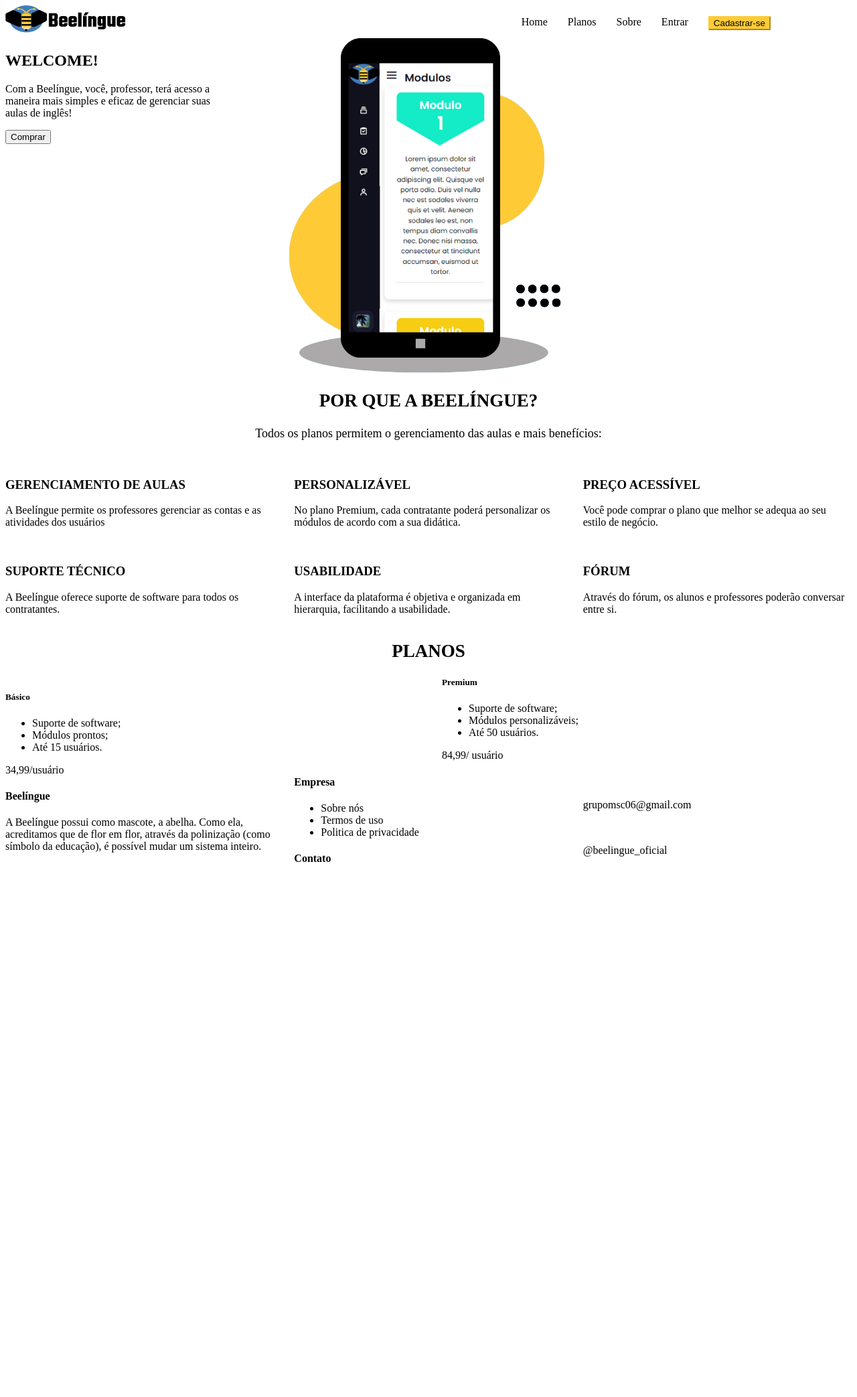
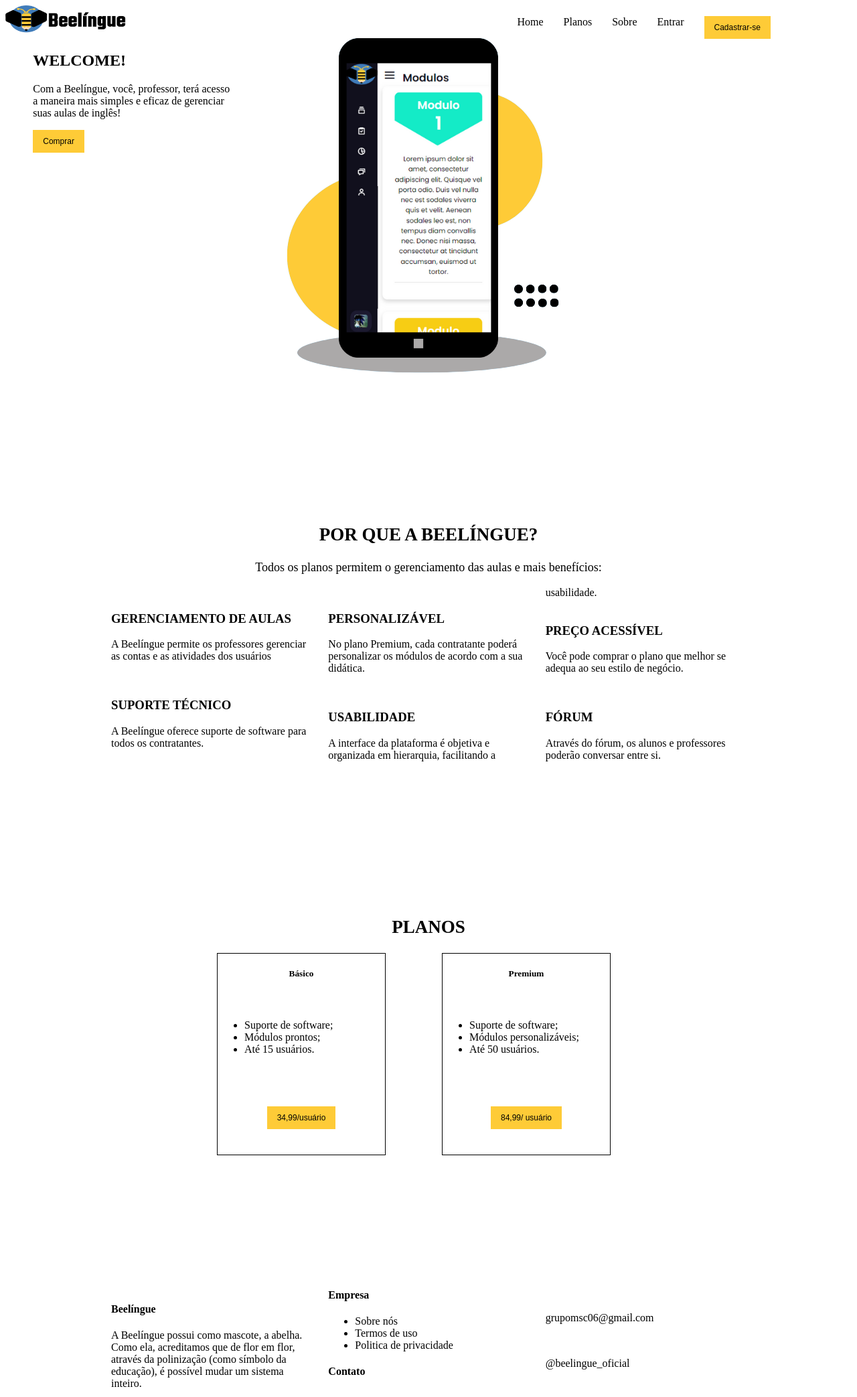
Before and after one commit to beelingue/Beelingue, a PHP site: page / in a window 1280 px wide. Shown: the whole page at 67% size. Before the commit the page ends 1287 px from the top, so only its background shows below. Run offline with PHP 8.4, Linux system fonts and the light colour scheme.

Commit message:
atualização 14/10 20h
criei blocos dos planos;
centralizei os conteudos;
e criei div divisora

```diff
--- a/index.html
+++ b/index.html
@@ -20,7 +20,7 @@
         <li> Planos</li>
         <li> Sobre</li>
         <li> Entrar</li>
-        <li> <button> Cadastrar-se</button></li>
+        <li> <button class="button-y"> Cadastrar-se</button>
     </ul>
     </div>
 
@@ -33,7 +33,7 @@
         <div>
             <h1> WELCOME!</h1>
             <p> Com a Beelíngue, você, professor, terá acesso a maneira mais simples e eficaz de gerenciar suas aulas de inglês!</p>
-            <button> Comprar </button>
+            <button class="button-y"> Comprar </button>
             <div>
                 <img src="img/plat-transp.png">
             </div>
@@ -42,7 +42,7 @@
 
 </section>
 </main>
-
+<div class="divisor"> </div>
 <section>
     <div class="center">
 <h1> POR QUE A BEELÍNGUE?</h1>
@@ -81,37 +81,44 @@
     </div>
 </div>
 </section>
-
+<div class="divisor"> </div>
 <section>
+  <div>
     <div class="center">
     <h1> PLANOS </h1>
     </div>
     <div class="container2">
-        <div>
+        <div class="plano">
+          <div class="aa">
     <h5> Básico</h5>
     <ul>
     <li>Suporte de software;</li>
     <li>Módulos prontos;</li>
     <li>Até 15 usuários.</li>
     </ul>
-    <a> 34,99/usuário</a>
+    <button class="button-y"> 34,99/usuário </button>
+  </div>
 </div>
 
-<div>
+<div class="plano">
+  <div class="aa">
     <h5> Premium</h5>
     <ul>
     <li>Suporte de software;</li>
     <li>Módulos personalizáveis;</li>
     <li>Até 50 usuários.</li>
     </ul>
-    <a> 84,99/ usuário </a>
+    <button class="button-y"> 84,99/ usuário </button>
+  </div>
 </div>
 </div>
 </section>
-
+<div class="divisor"> </div>
 
 <footer> <!--rodapé para a página -->
+
 <div class="container3">
+
     <div class="col">
 <h4> Beelíngue</h4>
 <p> A Beelíngue possui como mascote, a abelha. Como ela, acreditamos que de flor em flor, através da polinização (como símbolo da educação), é possível mudar um sistema inteiro.</p>
@@ -129,6 +136,7 @@
 <img> <p> grupomsc06@gmail.com</p>
 <img> <p> @beelingue_oficial</p>
     </div>
+
 </div>
 </footer>
 </body>
--- a/style.css
+++ b/style.css
@@ -20,7 +20,7 @@ border-color: #FECB37;
 }
 
 
-.menu li button:hover{
+.button-y:hover{
 
     -moz-box-shadow:0 3px 10px 0 #CCC;
     -webkit-box-shadow:0 3px 10px 0 #ccc;
@@ -56,14 +56,22 @@ border-color: #FECB37;
 
 /* main*/
 .container2{
-
     column-count: 2;
     column-gap: 40px;
+    width: 50%;
+    align-items: center;
+    margin-left: auto;
+    margin-right: auto;
+    }
 
-    }
 .container3{
- column-count: 3;
-column-gap: 30px;
+    column-count: 3;
+    column-gap: 25px;
+    width: 75%;
+
+    position: relative;
+    margin-left: auto;
+    margin-right: auto;
 }
 
 .center {
@@ -74,3 +82,38 @@ column-gap: 30px;
     text-align: center;
     font-size: 18px;
 }
+
+.button-y{
+    background-color: #FECB37;
+    border: none;
+    color: black;
+    padding: 10px 15px;
+    text-align: center;
+    text-decoration: none;
+    display: inline-block;
+    font-size: 12px;
+}
+
+.plano{
+    border: 0.5px solid black;
+    width: 250px;
+    height: 300px;
+text-align: center;
+position: static;
+}
+
+.plano ul{
+text-align: justify;
+margin-top: 60px;
+}
+
+.plano button{
+    margin-top: 60px;
+}
+
+.divisor{
+    width: 100%;
+    height: 200px;
+
+    position: static;
+}
```
